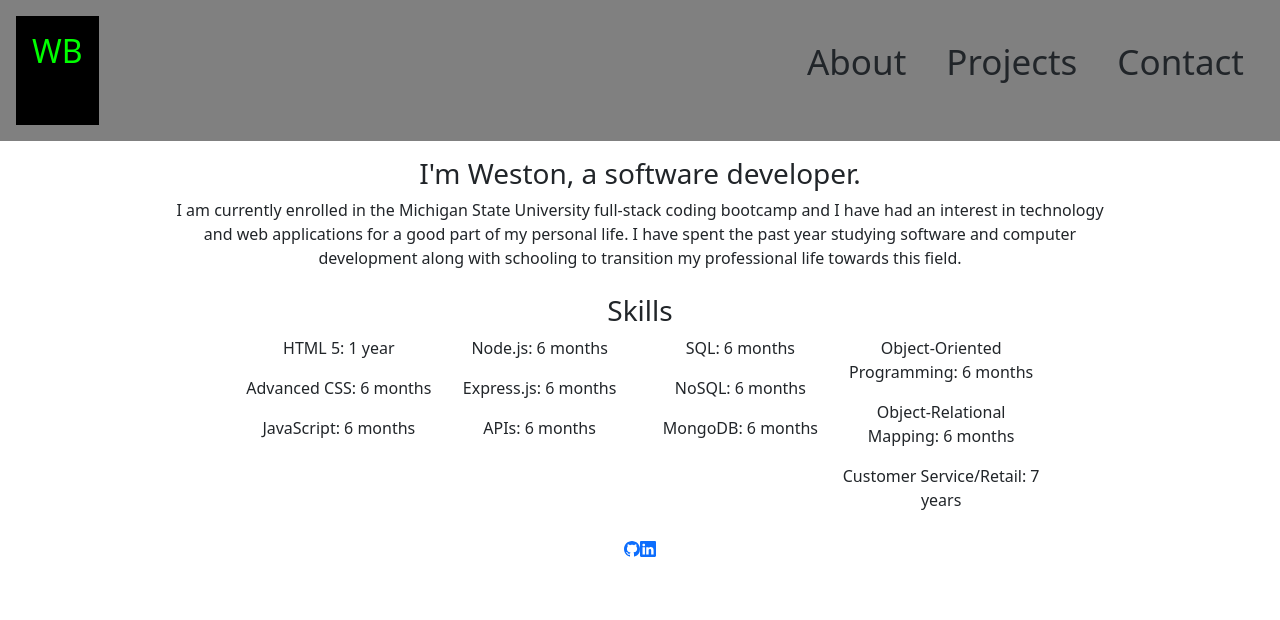
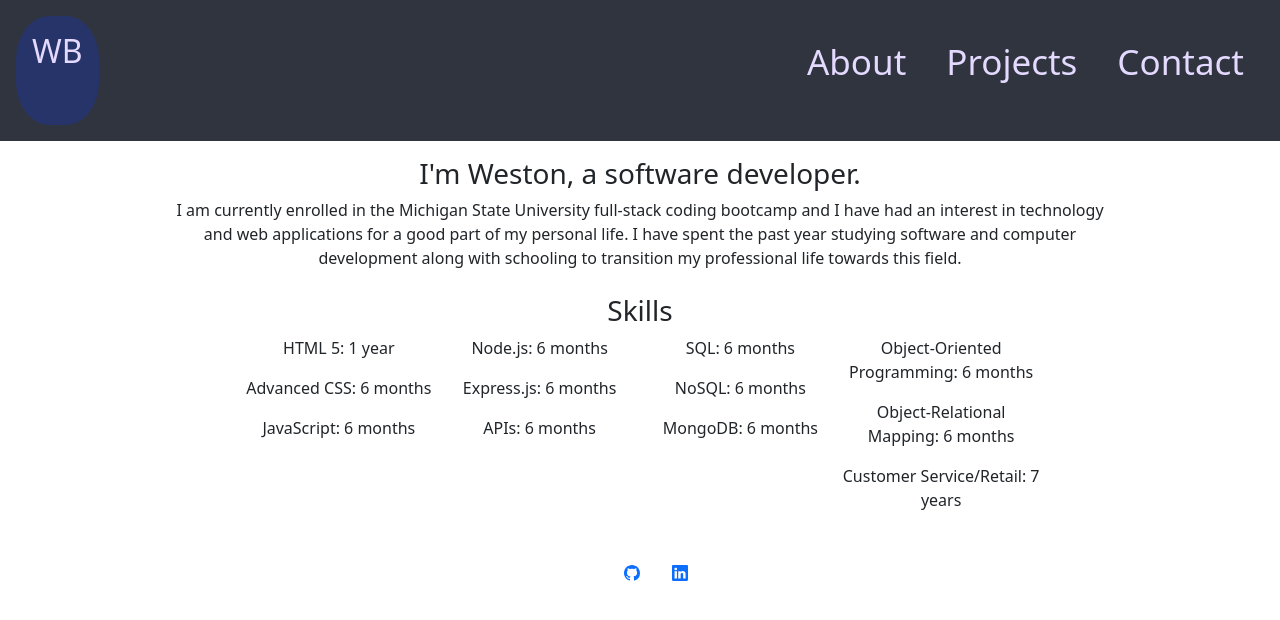
Before and after one commit to BKWes/react-portfolio, a React (Create React App) app: page / in a window 1280 px wide. Shown: the top 620 px of the page. Built offline with nearby package versions, Linux system fonts and the light colour scheme.

Commit message:
update styling

```diff
--- a/src/App.css
+++ b/src/App.css
@@ -1,38 +1,10 @@
 .App {
     text-align: center;
-  }
+}
 
-  .App-logo {
-    height: 40vmin;
-    pointer-events: none;
-  }
-
-  @media (prefers-reduced-motion: no-preference) {
-    .App-logo {
-      animation: App-logo-spin infinite 20s linear;
-    }
-  }
-
-  .App-header {
-    background-color: #282c34;
-    min-height: 100vh;
-    display: flex;
-    flex-direction: column;
-    align-items: center;
-    justify-content: center;
-    font-size: calc(10px + 2vmin);
-    color: white;
-  }
-
-  .App-link {
-    color: #61dafb;
-  }
-
-  @keyframes App-logo-spin {
-    from {
-      transform: rotate(0deg);
-    }
-    to {
-      transform: rotate(360deg);
-    }
-  }
+:root {
+  --main-bg-color: #fafaff;
+  --grey: #30343f;
+  --purple-accent: #e4d9ff;
+  --blue-accent: #273469;
+}
--- a/src/App.js
+++ b/src/App.js
@@ -1,11 +1,12 @@
-import React, { useEffect, useState } from 'react';
+import React, { useState } from 'react';
 import './App.css';
 import 'bootstrap/dist/css/bootstrap.min.css';
 
 import About from './components/About';
 import Footer from './components/Footer';
 import Nav from './components/Navigation';
-import Projects from './components/Projects'
+import Projects from './components/Projects';
+import Contact from './components/Contact';
 
 function App() {
   const [categories] = useState([
@@ -24,7 +25,7 @@ function App() {
           />
         {currentCategory === 'About' && <About />}
         {currentCategory === 'Projects' && <Projects />}
-        {/* {currentCategory === 'Contact' && <Contact />} */}
+        {currentCategory === 'Contact' && <Contact />}
         <Footer />
     </div>
   );
--- a/src/components/Contact/Contact.css
+++ b/src/components/Contact/Contact.css
@@ -2,3 +2,7 @@
     margin: 10px;
     font-size: 50px;
 }
+
+form {
+    width: 25%
+}
--- a/src/components/Contact/index.js
+++ b/src/components/Contact/index.js
@@ -68,3 +68,5 @@ function Contact() {
         </section>
     )
 }
+
+export default Contact;
--- a/src/components/Footer/Footer.css
+++ b/src/components/Footer/Footer.css
@@ -2,6 +2,7 @@
     justify-content: center;
     width: 100%;
 }
+
 .footer a {
     justify-content: space-between;
     margin: 3;
--- a/src/components/Footer/index.js
+++ b/src/components/Footer/index.js
@@ -4,9 +4,9 @@ import { BsGithub, BsLinkedin } from "react-icons/bs";
 
 function Footer() {
     return (
-        <div className="footer">
-            <a href="https://www.github.com/BKWes" target="_blank" rel="noreferrer"><BsGithub /></a>
-            <a href="https://www.linkedin.com/in/weston-barnes-202947149/" target="_blank" rel="noreferrer"><BsLinkedin /></a>
+        <div className="footer m-3 p-3">
+            <a href="https://www.github.com/BKWes" target="_blank" rel="noreferrer" className="m-2 p-2"><BsGithub /></a>
+            <a href="https://www.linkedin.com/in/weston-barnes-202947149/" target="_blank" rel="noreferrer" className="m-2 p-2"><BsLinkedin /></a>
         </div>
     )
 }
--- a/src/components/Navigation/Nav.css
+++ b/src/components/Navigation/Nav.css
@@ -1,5 +1,5 @@
 header {
-    background-color: grey;
+    background-color: #30343f;
     display: flex;
     justify-content: space-between;
     flex-wrap: wrap;
@@ -7,9 +7,10 @@ header {
 }
 
 header h2 {
-    padding: 10px;
-    background-color: black;
-    color: lime;
+    background-color: #273469;
+    color: #e4d9ff;
+    align-items: center;
+    border-radius: 40%;
 }
 
 header nav {
@@ -27,6 +28,7 @@ header nav ul {
 header nav ul li {
     padding: 20px;
     font-size: 35px;
+    color:#e4d9ff;
 }
 
 /* add hover style */
--- a/src/components/Navigation/index.js
+++ b/src/components/Navigation/index.js
@@ -4,7 +4,7 @@ import './Nav.css';
 function Nav({ categories, setCurrentCategory, currentCategory }) {
     return (
         <header>
-          <h2 className="m-3 p-3">WB</h2>
+          <h2 className="m-3 p-3 mt-6">WB</h2>
           <nav className="m-3">
             <ul>
                 {categories.map((category, id) => (
--- a/src/components/Projects/index.js
+++ b/src/components/Projects/index.js
@@ -18,7 +18,7 @@ function Projects() {
             <ul className="projectListItem">
                 {repos.map((repo, id) => (
                     <a href={repo.html_url}>
-                        <div className="m-3 border border-dark" key={id}>
+                        <div className="m-3 border-bottom border-dark" key={id}>
                             <div className="project">
                                 <img src={`https://raw.githubusercontent.com/BKWes/${repo.name}/main/preview/screenshot.jpg`} alt={`${repo.name} preview`} />
                                 <div className="project-title">
```
